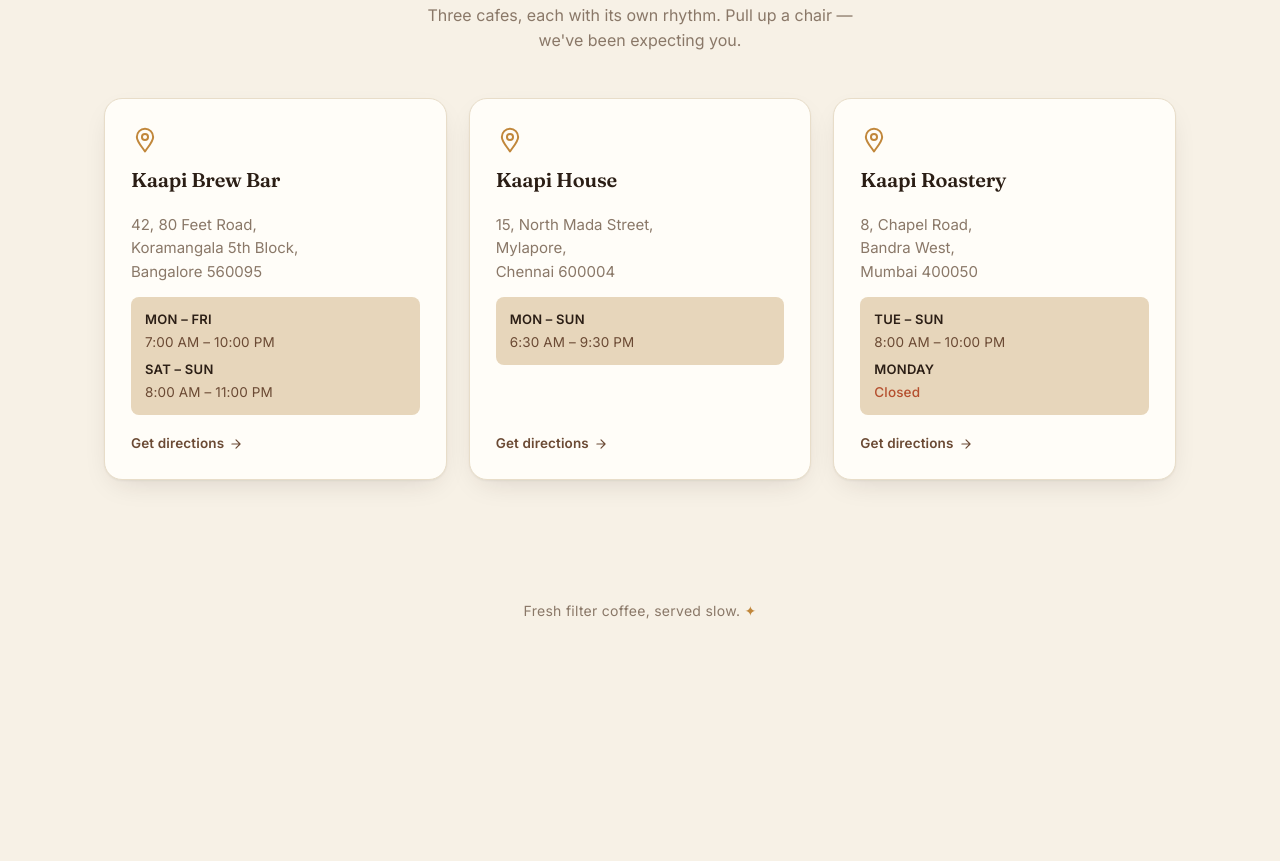
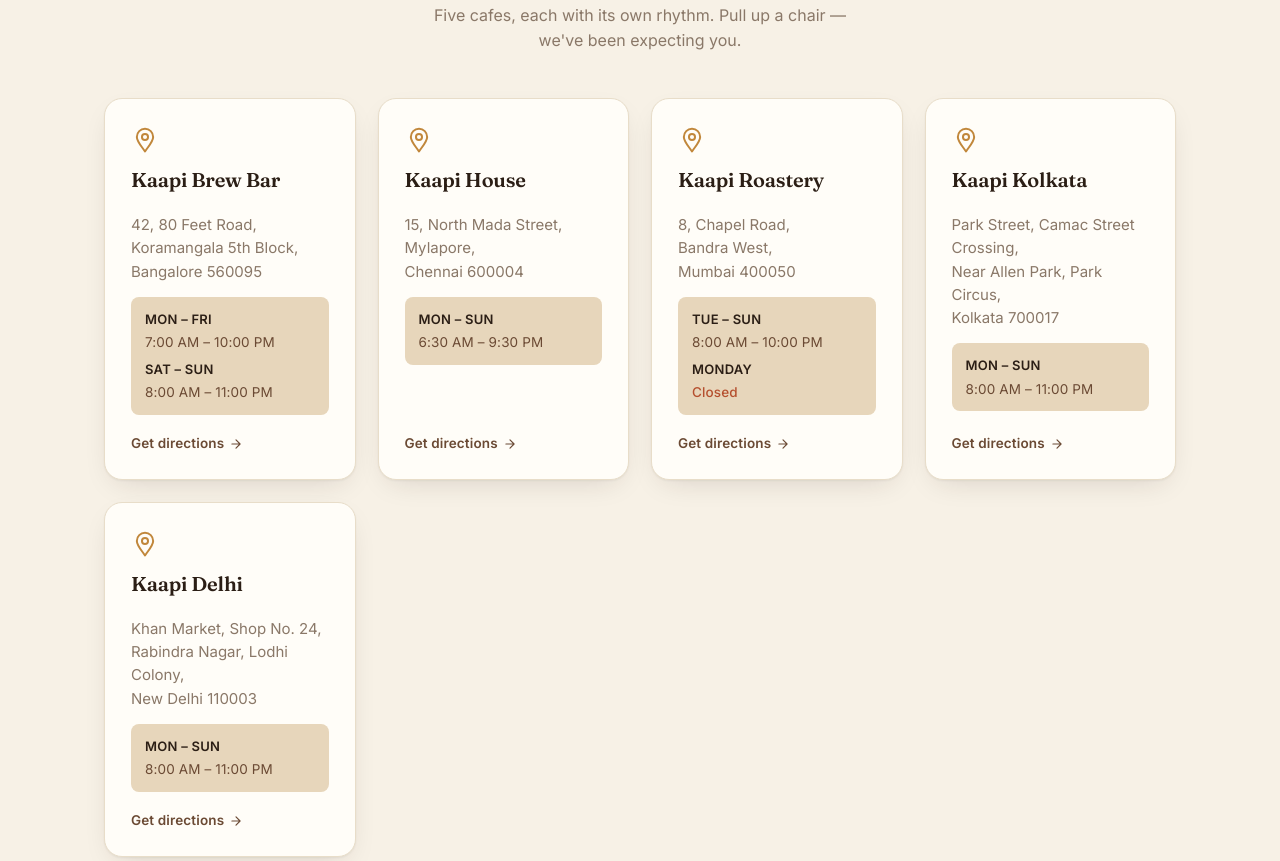
Before and after one commit to mayank-7851/App-1, a website: page locations.html in a window 1280 px wide. Shown: the part 255-1116 px from the top of the page. Before the commit the page ends 947 px from the top, so only its background shows below. Drawn offline with Linux system fonts and the light colour scheme.

Commit message:
Ticket #40: Add 2 more locations at the locations page (#43)
1. A…

Co-authored-by: Octo <octo@bot>

```diff
--- a/locations.html
+++ b/locations.html
@@ -2,7 +2,7 @@
 <html lang="en"><head>
 <meta charset="utf-8"><meta name="viewport" content="width=device-width, initial-scale=1">
 <title>Locations — Kaapi</title>
-<meta name="description" content="Visit Kaapi cafes — three locations across Bangalore, Chennai, and Mumbai, each with its own rhythm.">
+<meta name="description" content="Visit Kaapi cafes — five locations across Bangalore, Chennai, Mumbai, Kolkata, and Delhi, each with its own rhythm.">
 <link rel="preconnect" href="https://fonts.googleapis.com"><link rel="preconnect" href="https://fonts.gstatic.com" crossorigin>
 <link href="https://fonts.googleapis.com/css2?family=Fraunces:opsz,wght@9..144,500;9..144,600&family=Inter:wght@400;500;600;700&display=swap" rel="stylesheet">
 <link rel="stylesheet" href="styles.css">
@@ -30,6 +30,11 @@
 
   .footer-note { text-align: center; padding: 40px 24px 56px; color: var(--muted); font-size: 14px; letter-spacing: .02em; }
   .footer-note span { color: var(--gold); }
+
+  /* g4 responsive: 2-col tablet intermediate (821–900px) before the global 1-col mobile rule in styles.css */
+  @media (min-width: 821px) and (max-width: 900px) {
+    .g4 { grid-template-columns: repeat(2, 1fr); }
+  }
 </style>
 </head><body>
 
@@ -48,12 +53,12 @@
   <section class="page-hero wrap">
     <div class="eyebrow">Find Us</div>
     <h1>Our Locations</h1>
-    <p class="subtitle">Three cafes, each with its own rhythm. Pull up a chair — we've been expecting you.</p>
+    <p class="subtitle">Five cafes, each with its own rhythm. Pull up a chair — we've been expecting you.</p>
   </section>
 
   <section class="section" style="padding-top:24px">
     <div class="wrap">
-      <div class="grid g3">
+      <div class="grid g4">
 
         <!-- Location 1: Bangalore -->
         <article class="card loc-card" aria-labelledby="loc1-heading">
@@ -119,6 +124,46 @@
           </span>
         </article>
 
+        <!-- Location 4: Kolkata -->
+        <article class="card loc-card" aria-labelledby="loc4-heading">
+          <svg class="card-icon" width="28" height="28" viewBox="0 0 24 24" fill="none" stroke="currentColor" stroke-width="1.7" stroke-linecap="round" stroke-linejoin="round" aria-hidden="true">
+            <path d="M12 21c-3.2-4.8-7-8.8-7-12.5a7 7 0 1 1 14 0C19 12.2 15.2 16.2 12 21z"/>
+            <circle cx="12" cy="8.5" r="2.6"/>
+          </svg>
+          <h3 id="loc4-heading">Kaapi Kolkata</h3>
+          <p class="address">Park Street, Camac Street Crossing,<br>Near Allen Park, Park Circus,<br>Kolkata 700017</p>
+          <div class="hours-block">
+            <span class="day-range">Mon – Sun</span>
+            <span class="time">8:00 AM – 11:00 PM</span>
+          </div>
+          <span class="card-link">
+            Get directions
+            <svg width="14" height="14" viewBox="0 0 24 24" fill="none" stroke="currentColor" stroke-width="2" stroke-linecap="round" stroke-linejoin="round" aria-hidden="true">
+              <path d="M5 12h14M12 5l7 7-7 7"/>
+            </svg>
+          </span>
+        </article>
+
+        <!-- Location 5: Delhi -->
+        <article class="card loc-card" aria-labelledby="loc5-heading">
+          <svg class="card-icon" width="28" height="28" viewBox="0 0 24 24" fill="none" stroke="currentColor" stroke-width="1.7" stroke-linecap="round" stroke-linejoin="round" aria-hidden="true">
+            <path d="M12 21c-3.2-4.8-7-8.8-7-12.5a7 7 0 1 1 14 0C19 12.2 15.2 16.2 12 21z"/>
+            <circle cx="12" cy="8.5" r="2.6"/>
+          </svg>
+          <h3 id="loc5-heading">Kaapi Delhi</h3>
+          <p class="address">Khan Market, Shop No. 24,<br>Rabindra Nagar, Lodhi Colony,<br>New Delhi 110003</p>
+          <div class="hours-block">
+            <span class="day-range">Mon – Sun</span>
+            <span class="time">8:00 AM – 11:00 PM</span>
+          </div>
+          <span class="card-link">
+            Get directions
+            <svg width="14" height="14" viewBox="0 0 24 24" fill="none" stroke="currentColor" stroke-width="2" stroke-linecap="round" stroke-linejoin="round" aria-hidden="true">
+              <path d="M5 12h14M12 5l7 7-7 7"/>
+            </svg>
+          </span>
+        </article>
+
       </div>
     </div>
   </section>
--- a/styles.css
+++ b/styles.css
@@ -52,6 +52,7 @@ a{color:var(--coffee);text-decoration:none}
 .muted{color:var(--muted)}
 .grid{display:grid;gap:22px}
 .g3{grid-template-columns:repeat(3,1fr)}
+.g4{grid-template-columns:repeat(4,1fr)}
 /* responsive grid: 1 col mobile, 2 at 768, 3 at 1024 */
 .grid-2-3{display:grid;gap:22px;grid-template-columns:1fr}
 @media(min-width:768px){.grid-2-3{grid-template-columns:repeat(2,1fr)}}
@@ -95,7 +96,7 @@ a{color:var(--coffee);text-decoration:none}
 .contact-icon{color:var(--gold);flex-shrink:0;margin-top:2px}
 .contact-link{font-weight:500}
 @media(max-width:820px){
-    .g3{grid-template-columns:1fr}
+    .g3,.g4{grid-template-columns:1fr}
     .g2{grid-template-columns:1fr;gap:32px}
     .nav-links{display:none}
     .contact-grid{grid-template-columns:1fr}
```
Also changed, not shown: e2e/locations.spec.js (+51 -11 lines).
